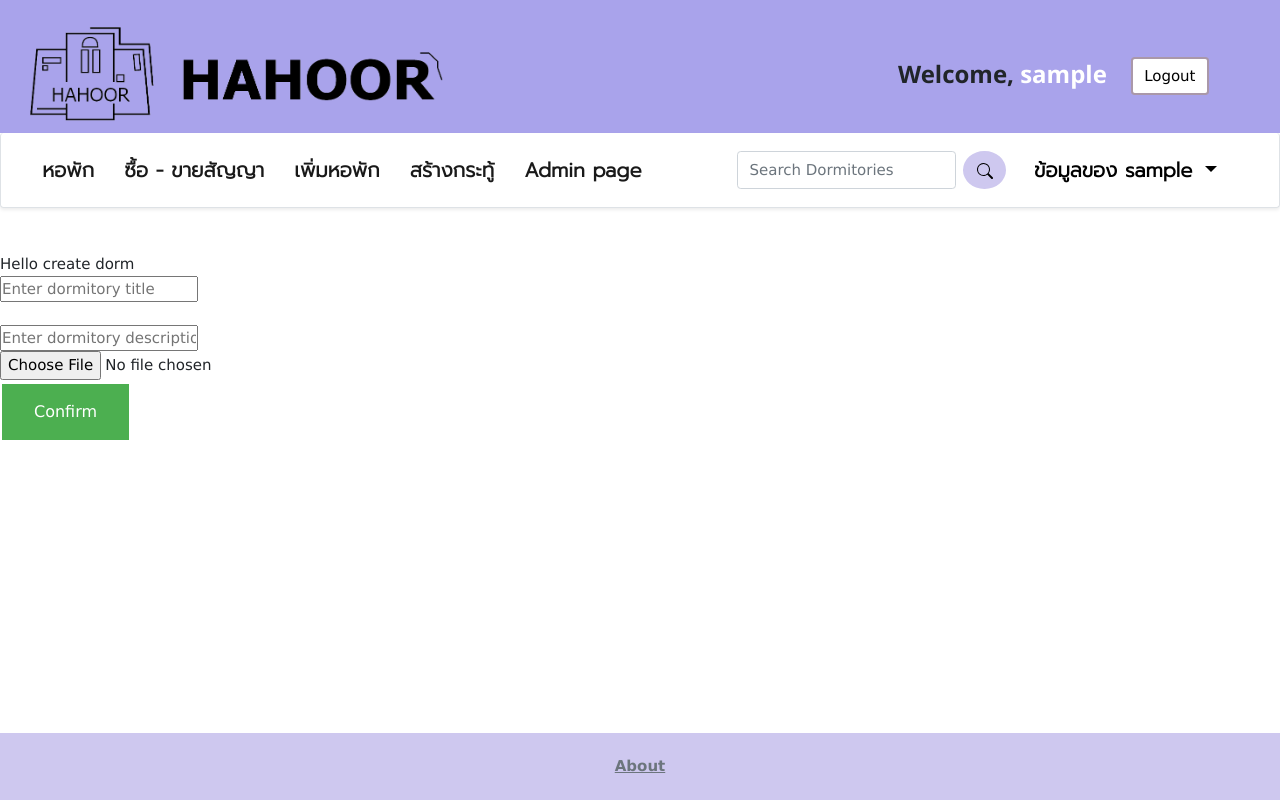
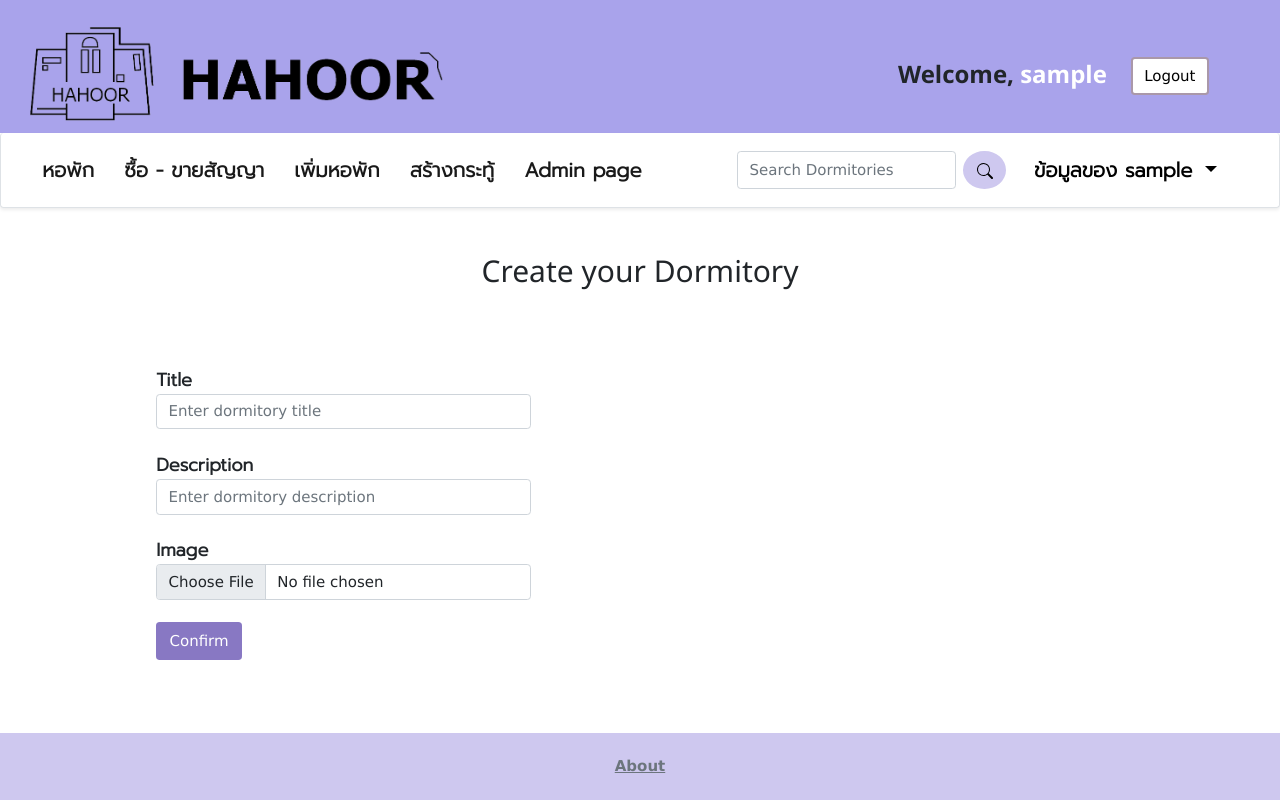
Before and after one commit to 6210612831/hahoor, a Django app: page /dormitory/create_dormitory in a window 1280 px wide. Run offline with Django 3.2, Linux system fonts and the light colour scheme; the visitor is signed in with stand-in values (Sample User, id 1).

Commit message:
Update dormitory page

```diff
--- a/dormitory/templates/dormitory/create_dormitory.html
+++ b/dormitory/templates/dormitory/create_dormitory.html
@@ -1,25 +1,57 @@
 {% extends "dormitory/layout.html" %}
+{% block body %}
 
-{% block body %}
-Hello create dorm
+<style>
+    .p2 {
+        font-family: "Prompt", sans-serif;
+        font-size: 1.2em;
+    }
+</style>
 
-<form method="POST" action="{% url 'dormitory:create_dormitory' %}" enctype="multipart/form-data">
-
-    {% csrf_token %}
-    {%if fail_title%}
-        <div style="color: red;"><b>{{fail_title}}</b></div><br>
-    {%endif%}
-    <input type="text" name="title" placeholder="Enter dormitory title" required/></input>
+<div style="text-align: center;">
+    <h2>Create your Dormitory</h2>
     <br>
     <br>
-    <input type="text" name="desc" placeholder="Enter dormitory description" required/></input>
     <br>
-    <input type="file" name="icon_d">
-    <br>
-    {{ form }}
-
-    <input type="submit" value ="Confirm" class="button"></input>
-</form>
+</div>
+    <form method="POST" action="{% url 'dormitory:create_dormitory' %}" enctype="multipart/form-data">
+        {% csrf_token %}
+        {%if fail_title%}
+            <div style="color: red;"><b>{{fail_title}}</b></div><br>
+        {%endif%}
+        <div class="container">
+            <div class="row">
+                <div class="col">
+                    <div class="form-group" style="width: 25em; margin-left: 5em;">
+                        <label><b class="p2">Title</b></label>
+                        <input type="text" name="title" class="form-control" placeholder="Enter dormitory title" required/>
+                    </div>
+                    <br>
+                    <div class="form-group" style="width: 25em; margin-left: 5em;">
+                        <label><b class="p2">Description</b></label>
+                        <input type="text" name="desc" class="form-control" placeholder="Enter dormitory description" required/>
+                    </div>
+                    <br>
+                    <div class="form-group" style="width: 25em; margin-left: 5em;">
+                        <label><b class="p2">Image</b></label>
+                        <div>
+                            <input type="file" name="icon_d" class="form-control" required/>
+                        </div>
+                    </div>
+                    <div style="margin-left: 5em;">
+                        <br>
+                        <input type="submit" value ="Confirm" class="btn button1"></input>
+                    </div>
+                    <br>
+                </div>
+                    <br>
+                    <br>
+                <div class="col" style="margin-left: 5em;">
+                    <p class="p2">{{ form }}</p>
+                </div>
+            </div>
+        </div>
+    </form>
 
 {{ form.media }}
 {% endblock %}
--- a/dormitory/templates/dormitory/layout.html
+++ b/dormitory/templates/dormitory/layout.html
@@ -221,6 +221,9 @@
 </body>
 
 <!-- Footer -->
+<br>
+<br>
+<br>
 <footer class="footer text-center text-lg-start bg-light text-muted" style="margin-bottom: 0em;">
     <div class="text-center p-4" style="background-color: #cec8ef;">
         <a class="text-reset fw-bold" href="{% url 'user:about' %}">About</a>
```
